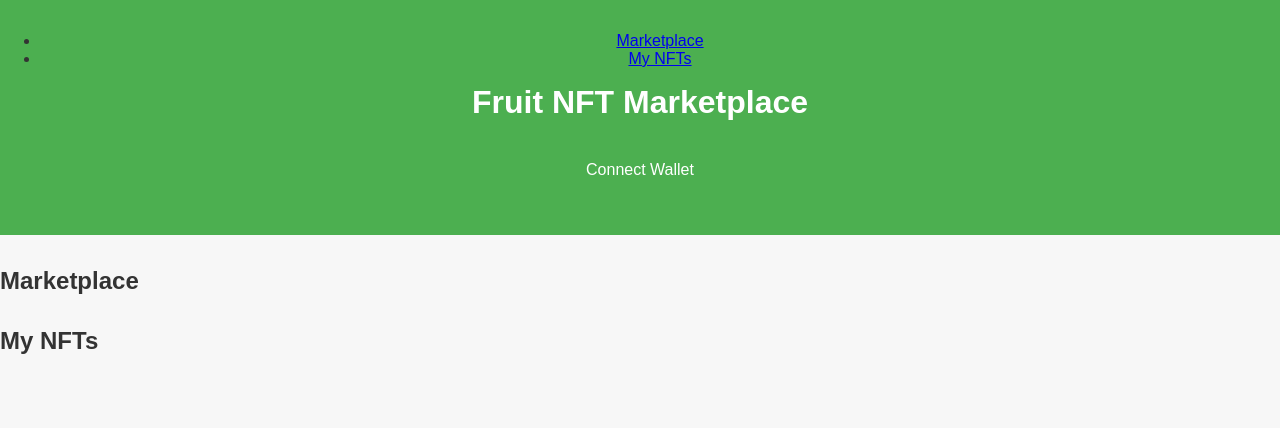
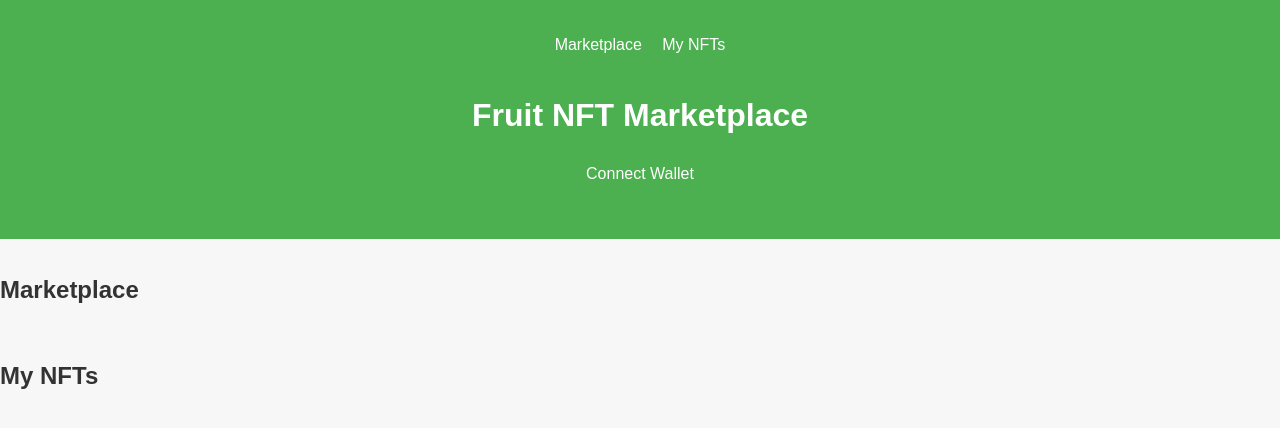
Before and after one commit to zxzfilipe/Fruits, a plain HTML site: page index.html in a window 1280 px wide. Drawn offline with nearby package versions, Linux system fonts and the light colour scheme.

Commit message:
Update styles.css

```diff
--- a/styles.css
+++ b/styles.css
@@ -4,12 +4,16 @@ body {
     color: #333;
     margin: 0;
     padding: 0;
+    line-height: 1.6;
 }
 
 header {
     background-color: #4caf50;
     text-align: center;
     padding: 1rem 0;
+    position: sticky;
+    top: 0;
+    z-index: 1000;
 }
 
 header h1 {
@@ -18,9 +22,38 @@ header h1 {
     font-size: 2rem;
 }
 
+nav {
+    display: flex;
+    justify-content: center;
+    margin-bottom: 1rem;
+}
+
+nav ul {
+    list-style-type: none;
+    padding: 0;
+}
+
+nav ul li {
+    display: inline;
+    margin-right: 1rem;
+}
+
+nav ul li:last-child {
+    margin-right: 0;
+}
+
+nav ul li a {
+    color: white;
+    text-decoration: none;
+}
+
+nav ul li a:hover {
+    text-decoration: underline;
+}
+
 #connect-wallet {
-    text-align: center;
-    margin-bottom: 2rem;
+    display: inline-block;
+    margin-top: 1rem;
 }
 
 button {
@@ -33,6 +66,7 @@ button {
     display: inline-block;
     font-size: 1rem;
     cursor: pointer;
+    border-radius: 3px;
 }
 
 button:hover {
@@ -42,3 +76,16 @@ button:hover {
 section {
     margin: 2rem 0;
 }
+
+h2 {
+    margin: 0 0 1rem 0;
+}
+
+.nft-grid {
+    display: grid;
+    grid-template-columns: repeat(auto-fill, minmax(250px, 1fr));
+    grid-gap: 1rem;
+    margin: 0 auto;
+    max-width: 1200px;
+    padding: 0 1rem;
+}
```
